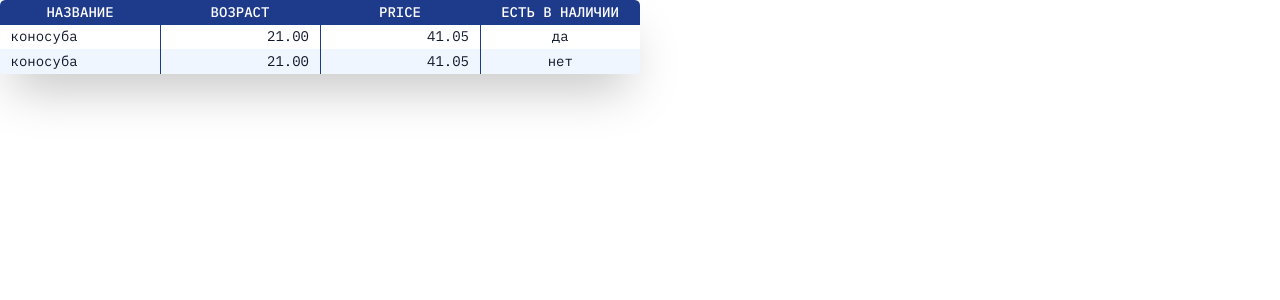
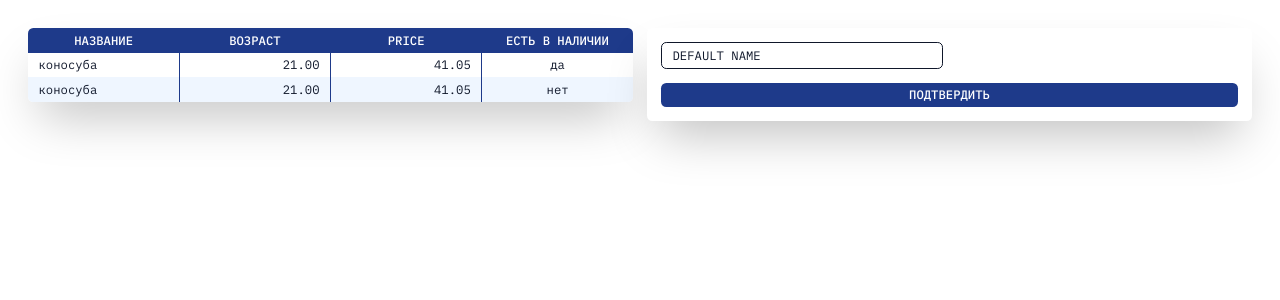
Before and after one commit to vmoltaemcrkonrgcechd/rvn_client, a Vue app: page /page in a window 1280 px wide. Shown: the top 300 px of the page. Built offline with nearby package versions, Linux system fonts and the light colour scheme.

Commit message:
added universal form and text field

```diff
--- a/src/components/dataTable/DataTable.vue
+++ b/src/components/dataTable/DataTable.vue
@@ -20,7 +20,7 @@ defineProps({
       </tr>
     </thead>
     <tbody>
-      <tr v-for="row in data.rows" :key="row" class="even:bg-blue-50">
+      <tr v-for="row in data.rows" :key="row" class="bg-white even:bg-blue-50">
         <BodyCell
           v-for="column in data.columns"
           :key="column"
--- a/src/components/element/Element.vue
+++ b/src/components/element/Element.vue
@@ -2,7 +2,8 @@
 import { computed, onBeforeMount } from "vue";
 import Constants from "@/constants";
 import DataTable from "@/components/dataTable/DataTable.vue";
-import { useIndexStore } from "@/stores/index.js";
+import Form from "@/components/form/Form.vue";
+import { useIndexStore } from "@/stores";
 
 const props = defineProps({
   element: Object,
@@ -21,6 +22,9 @@ const getComponent = computed(() => {
     case Constants.TABLE_TYPE_NAME:
       return DataTable;
 
+    case Constants.FORM_TYPE_NAME:
+      return Form;
+
     default:
       return null;
   }
--- /dev/null
+++ b/src/components/form/Button.vue
@@ -0,0 +1,13 @@
+<script setup>
+defineProps({
+  label: String,
+});
+</script>
+
+<template>
+  <button
+    class="uppercase py-1 px-3 text-white font-medium rounded-md bg-blue-900"
+  >
+    {{ label }}
+  </button>
+</template>
--- /dev/null
+++ b/src/components/form/Form.vue
@@ -0,0 +1,49 @@
+<script setup>
+import InputText from "@/components/form/InputText.vue";
+import { onMounted } from "vue";
+import Button from "@/components/form/Button.vue";
+import Constants from "@/constants";
+
+const props = defineProps({
+  data: Object,
+});
+
+const getComponent = (type) => {
+  switch (type) {
+    case Constants.INPUT_TEXT_TYPE_NAME:
+      return InputText;
+
+    default:
+      return null;
+  }
+};
+
+let form = {};
+
+onMounted(() => {
+  props.data.fields.forEach((i) => {
+    form[i.data.columnName] = i.data.value;
+  });
+});
+
+const onChange = (value) => {
+  form = { ...form, ...value };
+};
+</script>
+
+<template>
+  <form
+    @submit.prevent
+    class="rounded-md shadow-2xl bg-white p-4 grid grid-cols-2 gap-4"
+  >
+    <component
+      v-for="field in data.fields"
+      :key="field.id"
+      :is="getComponent(field.type)"
+      :data="field.data"
+      @change="onChange"
+    />
+
+    <Button label="Подтвердить" class="col-span-2" />
+  </form>
+</template>
--- /dev/null
+++ b/src/components/form/InputText.vue
@@ -0,0 +1,22 @@
+<script setup>
+import { ref, watch } from "vue";
+
+const props = defineProps({
+  data: Object,
+});
+
+const emit = defineEmits(["change"]);
+
+const value = ref(props.data.value);
+
+watch(value, (newValue) => {
+  emit("change", { [props.data.columnName]: newValue });
+});
+</script>
+
+<template>
+  <input
+    class="py-1 px-3 border border-slate-900 rounded-md outline-none"
+    v-model="value"
+  />
+</template>
--- a/src/constants/index.js
+++ b/src/constants/index.js
@@ -1,7 +1,11 @@
 const FRACTION_DIGITS = 2;
 const TABLE_TYPE_NAME = "table";
+const FORM_TYPE_NAME = "form";
+const INPUT_TEXT_TYPE_NAME = "input_text";
 
 export default {
   FRACTION_DIGITS,
   TABLE_TYPE_NAME,
+  FORM_TYPE_NAME,
+  INPUT_TEXT_TYPE_NAME,
 };
--- a/src/index.css
+++ b/src/index.css
@@ -5,7 +5,7 @@
 @tailwind utilities;
 
 @layer base {
-  html {
+  * {
     font-family: "ibm plex mono", cursive;
 
     @apply text-slate-900 text-sm;
--- a/src/pages/Page.vue
+++ b/src/pages/Page.vue
@@ -1,7 +1,7 @@
 <script setup>
 import { onMounted, ref } from "vue";
 import Element from "@/components/element/Element.vue";
-import Constants from "@/constants/index.js";
+import Constants from "@/constants";
 
 const columns = [
   {
@@ -48,13 +48,33 @@ const element = {
   data,
 };
 
-const elements = ref([element]);
+const form = {
+  id: 2,
+  type: Constants.FORM_TYPE_NAME,
+  tableName: "some_table",
+  data: {
+    type: "post",
+    fields: [
+      {
+        id: 1,
+        type: Constants.INPUT_TEXT_TYPE_NAME,
+        data: {
+          label: "",
+          columnName: "NAME",
+          value: "DEFAULT NAME",
+        },
+      },
+    ],
+  },
+};
+
+const elements = ref([element, form]);
 
 onMounted(() => {});
 </script>
 
 <template>
-  <div class="grid grid-cols-2 h-screen w-screen items-start">
-    <Element v-for="element in elements" :key="element.id" :element="element" />
+  <div class="h-screen w-screen grid grid-cols-2 items-start gap-4 p-8">
+    <Element v-for="element in elements" :key="element" :element="element" />
   </div>
 </template>
```
